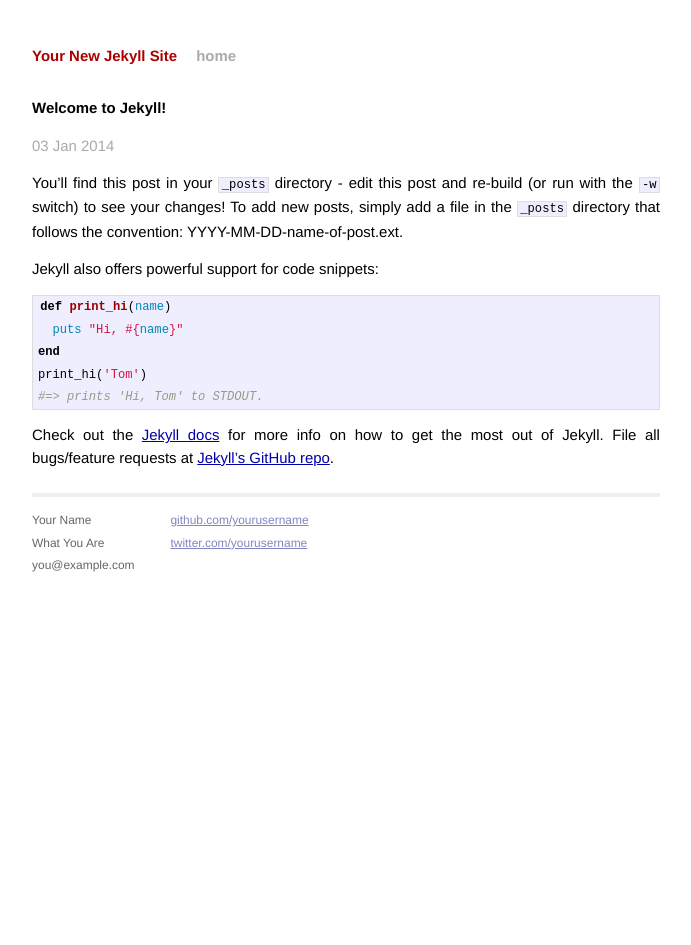
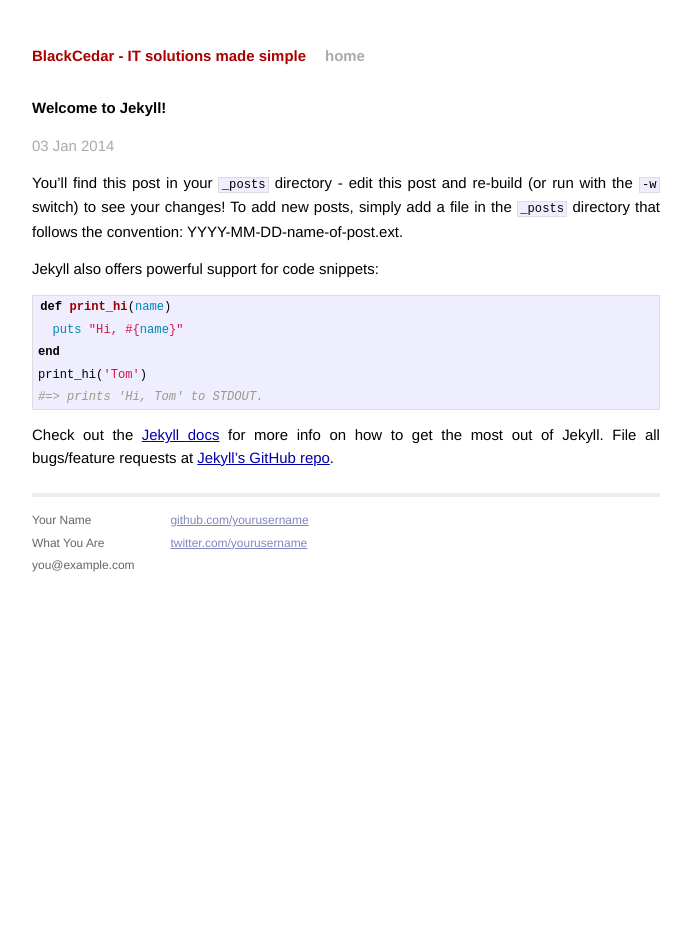
Before and after one commit to wyaeld/blackcedar.co.nz, a Jekyll site: the page built from _posts/2014-01-03-welcome-to-jekyll.markdown, in a window 1280 px wide. Shown: the whole page, without its empty margins (294-985 px from the left). Built offline with Jekyll 4.4.1, drawn with Linux system fonts in a browser that asks for light colours; Markdown is read by kramdown in place of the engine named in the settings.

Commit message:
updated site name in config

```diff
--- a/_config.yml
+++ b/_config.yml
@@ -1,3 +1,3 @@
-name: Your New Jekyll Site
+name: BlackCedar - IT solutions made simple
 markdown: redcarpet
 pygments: true
```
